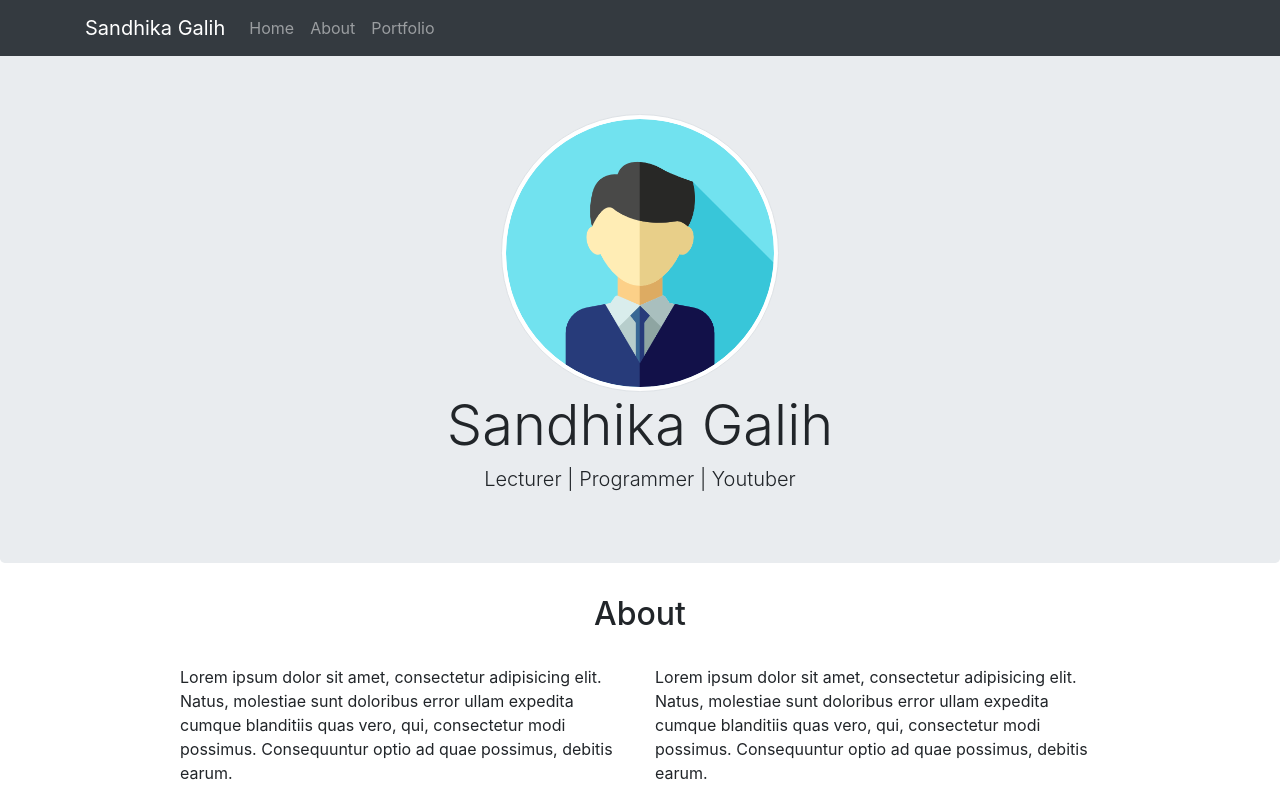
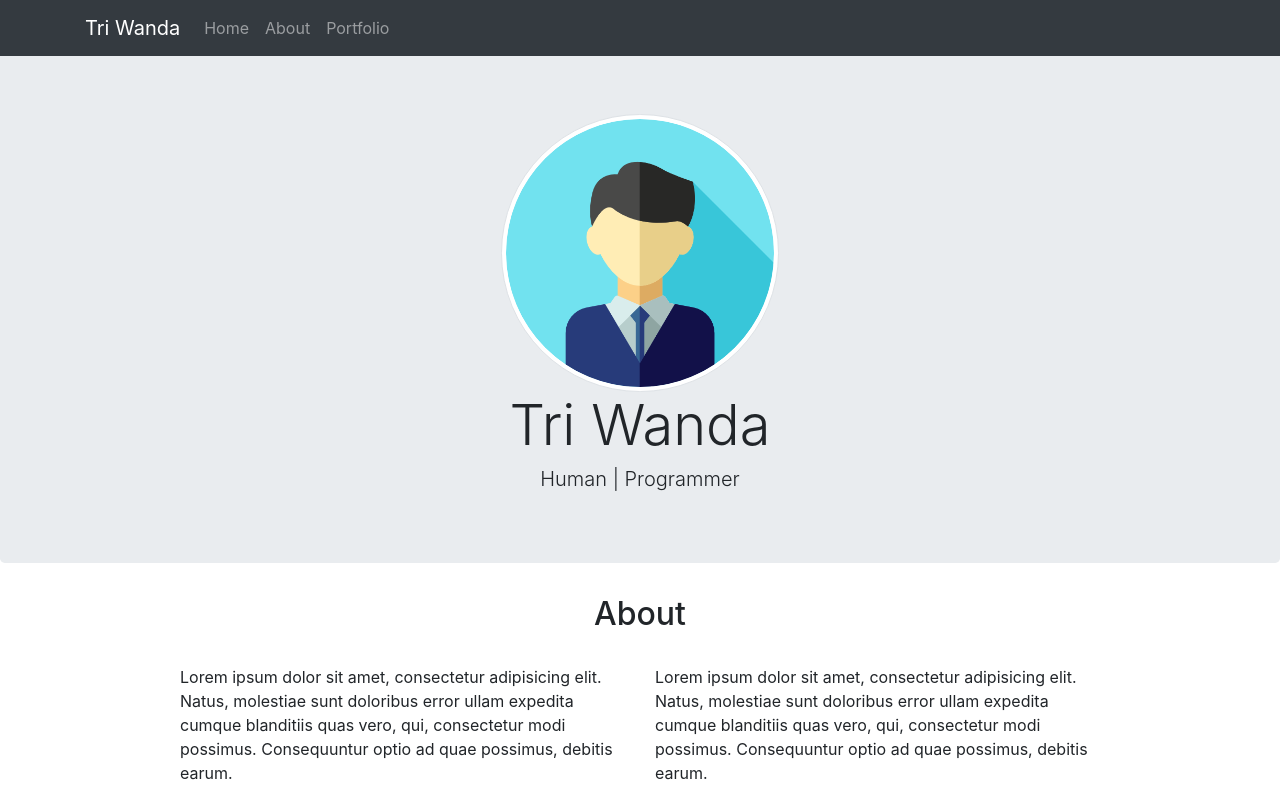
Before and after one commit to triwwanda/triwwanda.github.io, a plain HTML site: page index.html in a window 1280 px wide. Shown: the top 804 px of the page. Drawn offline with nearby package versions, Linux system fonts and the light colour scheme.

Commit message:
merubah file index

```diff
--- a/index.html
+++ b/index.html
@@ -17,7 +17,7 @@
 
     <nav class="navbar navbar-expand-lg navbar-dark bg-dark fixed-top">
       <div class="container">
-        <a class="navbar-brand" href="#home">Sandhika Galih</a>
+        <a class="navbar-brand" href="#home">Tri Wanda</a>
         <button class="navbar-toggler" type="button" data-toggle="collapse" data-target="#navbarNavDropdown" aria-controls="navbarNavDropdown" aria-expanded="false" aria-label="Toggle navigation">
           <span class="navbar-toggler-icon"></span>
         </button>
@@ -42,8 +42,8 @@
       <div class="container">
         <div class="text-center">
           <img src="img/profile1.png" class="rounded-circle img-thumbnail">
-          <h1 class="display-4">Sandhika Galih</h1>
-          <h3 class="lead">Lecturer | Programmer | Youtuber</h3>
+          <h1 class="display-4">Tri Wanda</h1>
+          <h3 class="lead">Human | Programmer </h3>
         </div>
       </div>
     </div>
```
